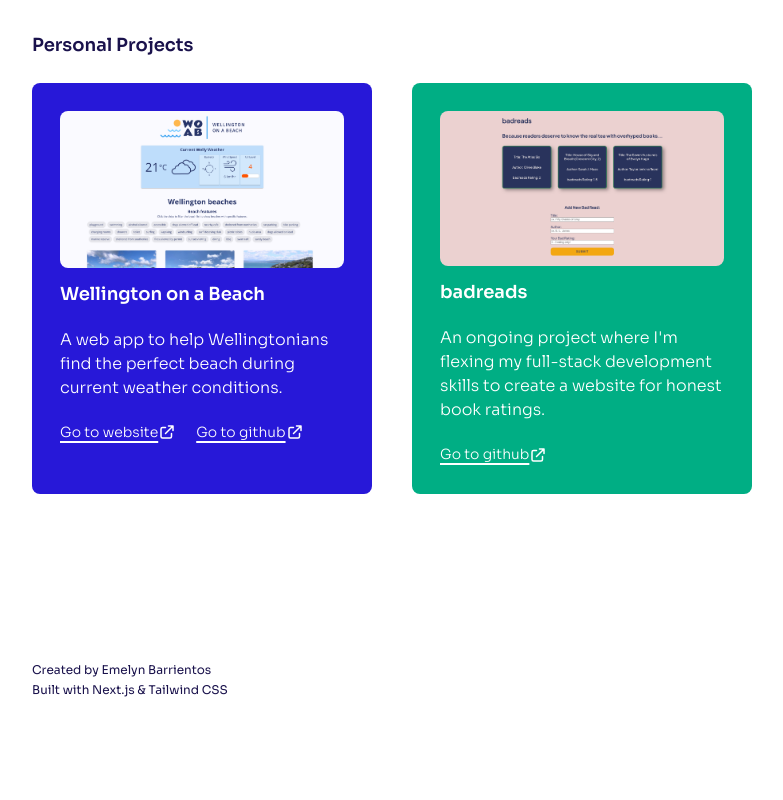
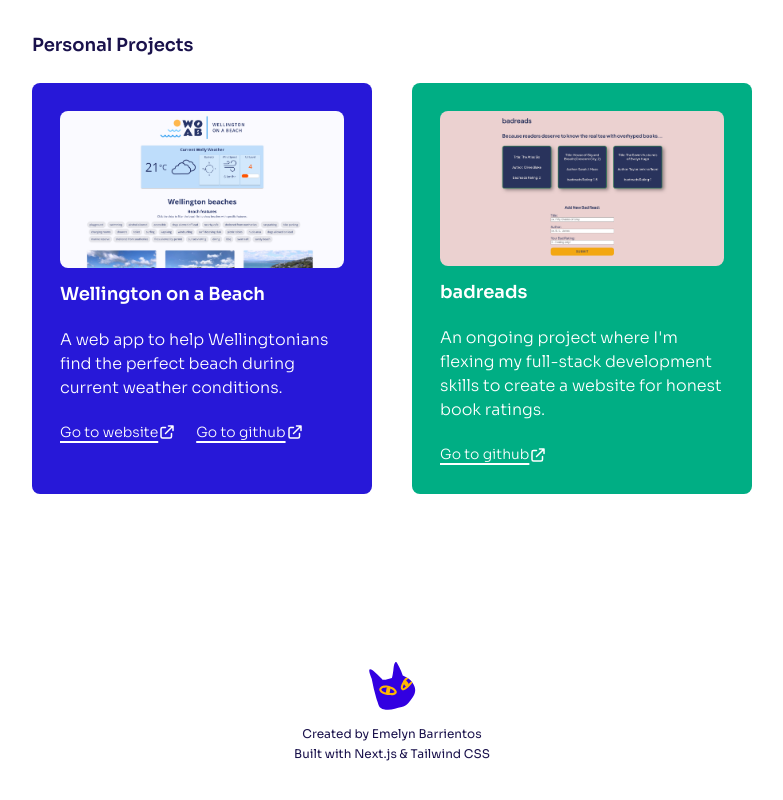
Before and after one commit to emelyn-barrientos/emelyn-barrientos-portfolio, a Next.js app: page / in a window 1280 px wide. Shown: the part 708-1508 px from the top of the page, without its empty margins (248-1031 px from the left). Before the commit the page ends 1450 px from the top, so only its background shows below. Built offline with nearby package versions, Linux system fonts and the light colour scheme.

Commit message:
Add cat illustration to footer

```diff
--- a/pages/index.js
+++ b/pages/index.js
@@ -6,6 +6,7 @@ import Image from 'next/image'
 import illustration from '../public/images/emelyn-illustration.svg'
 import woab from '../public/images/woab.png'
 import badreads from '../public/images/badreads.png'
+import blueCat from '../public/images/cat-blue.svg'
 
 import { useState } from 'react'
 
@@ -178,7 +179,15 @@ export default function Home() {
             </div>
           </section>
 
-          <footer>
+          <footer className="text-center">
+            <div className="flex justify-center mb-4">
+              <Image
+                src={blueCat}
+                width={48}
+                height={48}
+                alt="Digital illustration of a blue cat's head"
+              />
+            </div>
             <h6 className="text-xs mb-1 sm:text-center">
               Created by Emelyn Barrientos
             </h6>
```
